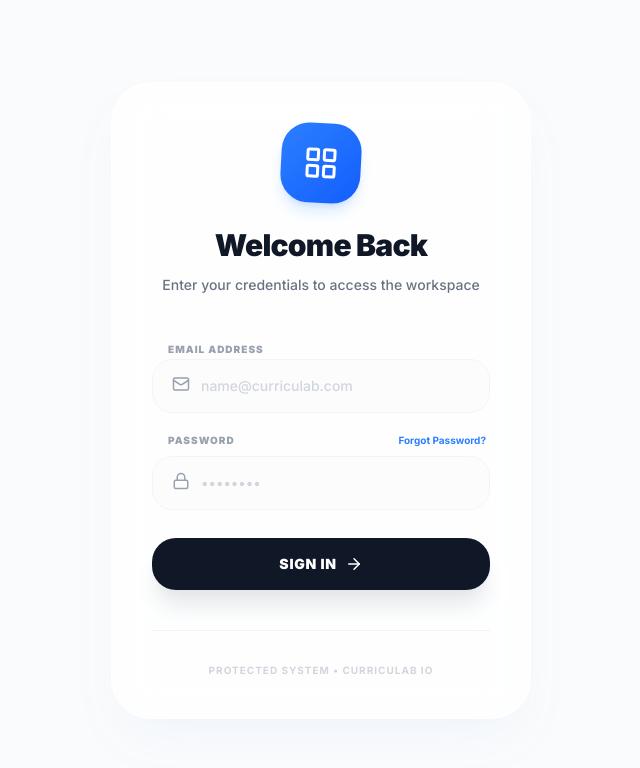
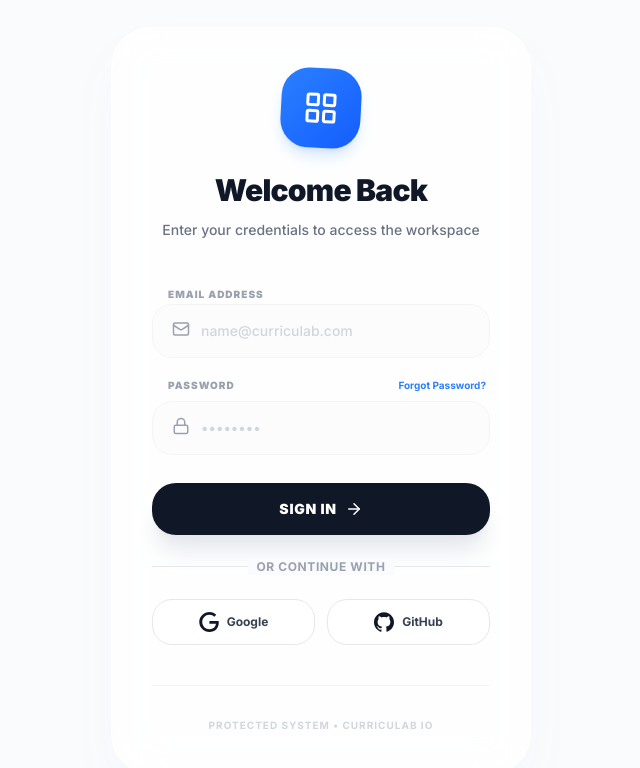
Before and after one commit to Harry-0402/CurricuLab, a Next.js app: page /login in a window 1280 px wide. Shown: the top 768 px of the page, without its empty margins (319-959 px from the left). Built offline with nearby package versions, Linux system fonts and the light colour scheme; no server answers; what @supabase/auth-helpers-nextjs would draw is missing.

Commit message:
feat: implement oauth with whitelist access control
- Added authorized_users table script
- Updated Login UI with Google/GitHub buttons
- Implemented whitelist check in middleware
- Created /unauthorized page

```diff
--- a/app/login/page.tsx
+++ b/app/login/page.tsx
@@ -111,6 +111,34 @@ export default function LoginPage() {
                             )}
                         </button>
                     </div>
+
+                    <div className="relative my-6">
+                        <div className="absolute inset-0 flex items-center">
+                            <span className="w-full border-t border-gray-200" />
+                        </div>
+                        <div className="relative flex justify-center text-xs uppercase">
+                            <span className="bg-[#fafbfc] px-2 text-gray-400 font-bold tracking-wider">Or continue with</span>
+                        </div>
+                    </div>
+
+                    <div className="grid grid-cols-2 gap-3">
+                        <button
+                            type="button"
+                            onClick={() => AuthService.signInWithOAuth('google')}
+                            className="flex items-center justify-center gap-2 px-4 py-3 bg-white border border-gray-200 rounded-[20px] hover:border-blue-200 hover:bg-blue-50/50 hover:shadow-lg hover:shadow-blue-500/5 hover:-translate-y-0.5 active:translate-y-0 transition-all group"
+                        >
+                            <Icons.Google size={20} className="text-gray-900 group-hover:scale-110 transition-transform" />
+                            <span className="text-xs font-bold text-gray-700 group-hover:text-blue-600">Google</span>
+                        </button>
+                        <button
+                            type="button"
+                            onClick={() => AuthService.signInWithOAuth('github')}
+                            className="flex items-center justify-center gap-2 px-4 py-3 bg-white border border-gray-200 rounded-[20px] hover:border-gray-300 hover:bg-gray-50 hover:shadow-lg hover:shadow-gray-500/5 hover:-translate-y-0.5 active:translate-y-0 transition-all group"
+                        >
+                            <Icons.Github size={20} className="text-gray-900 group-hover:scale-110 transition-transform" />
+                            <span className="text-xs font-bold text-gray-700 group-hover:text-black">GitHub</span>
+                        </button>
+                    </div>
                 </form>
 
                 <div className="mt-10 pt-8 border-t border-gray-100">
--- /dev/null
+++ b/app/unauthorized/page.tsx
@@ -0,0 +1,36 @@
+"use client"
+
+import Link from 'next/link';
+import { Icons } from '@/components/shared/Icons';
+
+export default function UnauthorizedPage() {
+    return (
+        <div className="min-h-screen bg-gray-50 flex items-center justify-center p-4">
+            <div className="max-w-md w-full bg-white rounded-3xl p-8 shadow-xl text-center border border-gray-100">
+                <div className="w-20 h-20 bg-red-50 text-red-500 rounded-full flex items-center justify-center mx-auto mb-6">
+                    <Icons.Lock size={40} />
+                </div>
+
+                <h1 className="text-3xl font-black text-gray-900 mb-2">Access Denied</h1>
+                <p className="text-gray-500 font-medium mb-8">
+                    Your email is not on the authorized access list for this private workspace.
+                </p>
+
+                <div className="space-y-3">
+                    <Link
+                        href="/login"
+                        onClick={() => {
+                            // Force clear any client side state if needed
+                            // In a real app, we might want to call signOut() here
+                            import('@/lib/services/auth.service').then(m => m.AuthService.signOut())
+                        }}
+                        className="w-full py-4 bg-gray-900 text-white rounded-2xl font-bold flex items-center justify-center gap-2 hover:scale-[1.02] transition-transform"
+                    >
+                        <Icons.LogOut size={18} />
+                        Sign Out & specificy Account
+                    </Link>
+                </div>
+            </div>
+        </div>
+    )
+}
--- a/components/shared/Icons.tsx
+++ b/components/shared/Icons.tsx
@@ -68,5 +68,11 @@ export const Icons = {
     Key,
     LayoutGrid,
     Mail,
-    Shield
+    Shield,
+    Google: ({ size, className }: { size?: number, className?: string }) => (
+        <svg role="img" viewBox="0 0 24 24" fill="currentColor" width={size || 24} height={size || 24} className={className} xmlns="http://www.w3.org/2000/svg"><title>Google</title><path d="M12.48 10.92v3.28h7.84c-.24 1.84-.853 3.187-1.787 4.133-1.147 1.147-2.933 2.4-6.053 2.4-4.827 0-8.6-3.893-8.6-8.72s3.773-8.72 8.6-8.72c2.6 0 4.507 1.027 5.907 2.347l2.307-2.307C18.747 1.44 16.133 0 12.48 0 5.867 0 .307 5.387.307 12s5.56 12 12.173 12c3.573 0 6.267-1.173 8.373-3.36 2.16-2.16 2.84-5.213 2.84-7.667 0-.76-.053-1.467-.173-2.053H12.48z" /></svg>
+    ),
+    Github: ({ size, className }: { size?: number, className?: string }) => (
+        <svg role="img" viewBox="0 0 24 24" fill="currentColor" width={size || 24} height={size || 24} className={className} xmlns="http://www.w3.org/2000/svg"><title>GitHub</title><path d="M12 .297c-6.63 0-12 5.373-12 12 0 5.303 3.438 9.8 8.205 11.385.6.113.82-.258.82-.577 0-.285-.01-1.04-.015-2.04-3.338.724-4.042-1.61-4.042-1.61C4.422 18.07 3.633 17.7 3.633 17.7c-1.087-.744.084-.729.084-.729 1.205.084 1.838 1.236 1.838 1.236 1.07 1.835 2.809 1.305 3.495.998.108-.776.417-1.305.76-1.605-2.665-.3-5.466-1.332-5.466-5.93 0-1.31.465-2.38 1.235-3.22-.135-.303-.54-1.523.105-3.176 0 0 1.005-.322 3.3 1.23.96-.267 1.98-.399 3-.405 1.02.006 2.04.138 3 .405 2.28-1.552 3.285-1.23 3.285-1.23.645 1.653.24 2.873.12 3.176.765.84 1.23 1.91 1.23 3.22 0 4.61-2.805 5.625-5.475 5.92.42.36.81 1.096.81 2.22 0 1.606-.015 2.896-.015 3.286 0 .315.21.69.825.57C20.565 22.092 24 17.592 24 12.297c0-6.627-5.373-12-12-12" /></svg>
+    )
 };
--- a/lib/services/auth.service.ts
+++ b/lib/services/auth.service.ts
@@ -72,5 +72,19 @@ export const AuthService = {
             type: 'email'
         });
         return { data, error };
+    },
+
+    async signInWithOAuth(provider: 'google' | 'github') {
+        const { data, error } = await supabase.auth.signInWithOAuth({
+            provider: provider,
+            options: {
+                redirectTo: `${window.location.origin}/auth/callback`,
+                queryParams: {
+                    access_type: 'offline',
+                    prompt: 'consent',
+                },
+            },
+        });
+        return { data, error };
     }
 };
--- a/middleware.ts
+++ b/middleware.ts
@@ -55,6 +55,27 @@ export async function middleware(req: NextRequest) {
         return NextResponse.redirect(redirectUrl);
     }
 
+    // CHECK AUTHORIZATION (Whitelist) - Only if session exists
+    if (session) {
+        // Query authorized_users table
+        const { data: isAuthorized, error } = await supabase
+            .from('authorized_users')
+            .select('email')
+            .eq('email', session.user.email)
+            .single();
+
+        // If not found in table, and not on an error/logout page
+        if ((!isAuthorized || error) && req.nextUrl.pathname !== '/unauthorized') {
+            // Optional: Sign out the user strictly here, but better to redirect
+            // We can't easily sign out in middleware, but we can redirect to a page that signs them out
+            // For now, let's redirect to a clear 'Unauthorized' page or back to login with a cleared cookie trick?
+            // Simpler: Redirect to a dedicated Unauthorized route
+            const redirectUrl = req.nextUrl.clone();
+            redirectUrl.pathname = '/unauthorized'; // You MUST create this page
+            return NextResponse.redirect(redirectUrl);
+        }
+    }
+
     return res;
 }
 
```
Also changed, not shown: 1 other file (tests, documents, lock files or other folders).
